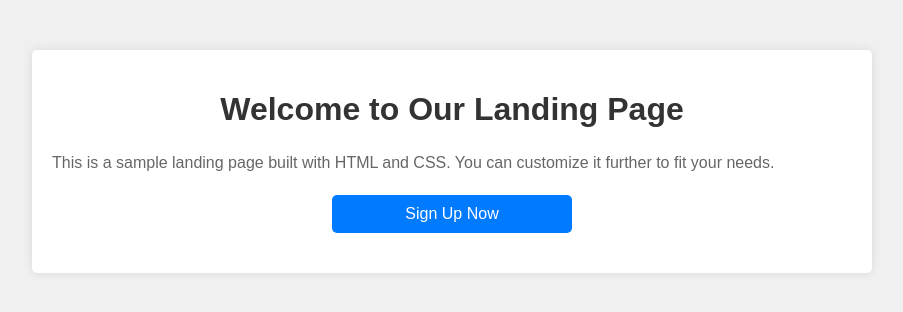
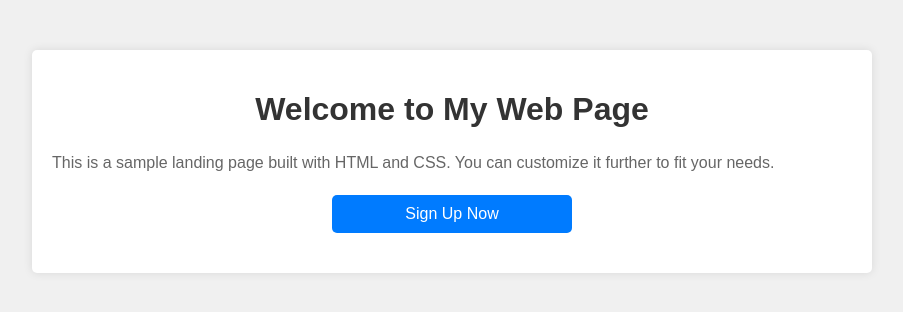
Before and after one commit to Devika532/Webpage, a plain HTML site: page index.html in a window 1280 px wide. Shown: the whole page, without its empty margins (188-1091 px from the left). Drawn offline with Linux system fonts and the light colour scheme.

Commit message:
Update index.html

```diff
--- a/index.html
+++ b/index.html
@@ -47,7 +47,7 @@
 </head>
 <body>
   <div class="container">
-    <h1>Welcome to Our Landing Page</h1>
+    <h1>Welcome to My Web Page</h1>
     <p>This is a sample landing page built with HTML and CSS. You can customize it further to fit your needs.</p>
     <a href="#" class="cta-btn">Sign Up Now</a>
   </div>
```
